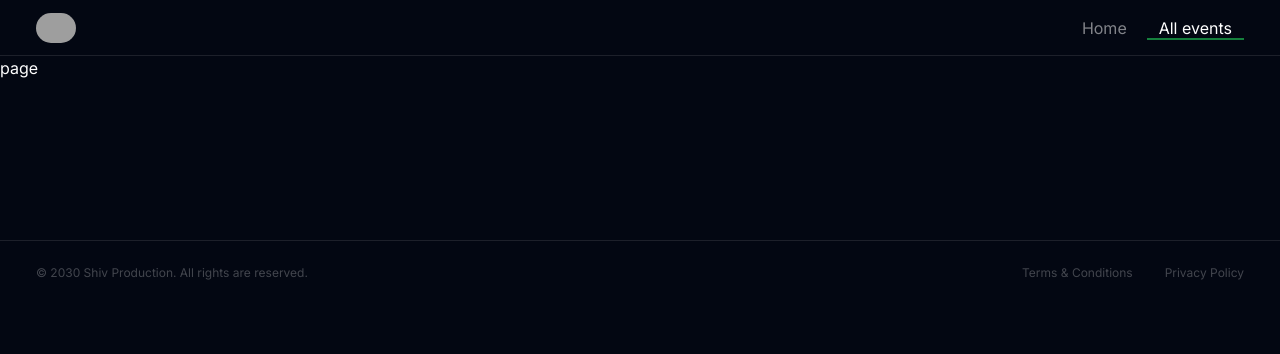
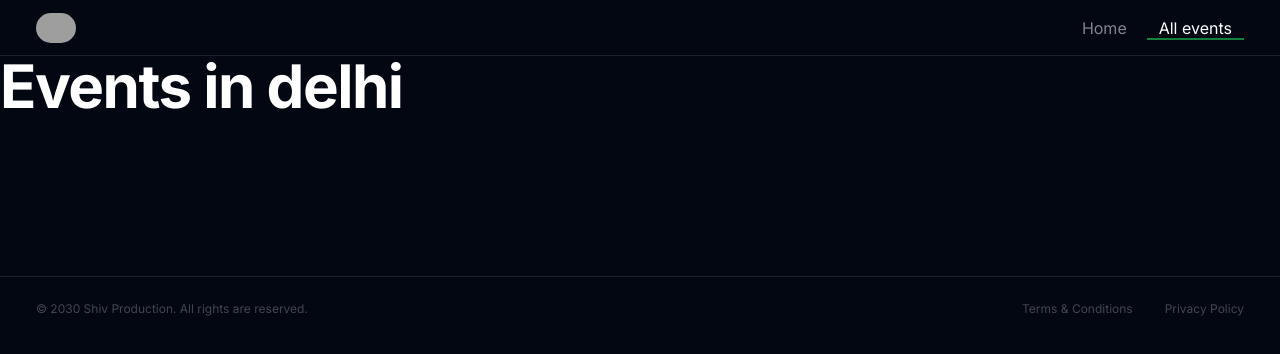
Before and after one commit to shivPratap007/event-finder, a Next.js app: page /events/all in a window 1280 px wide. Shown: the top 354 px of the page. Built offline with nearby package versions, Linux system fonts and the light colour scheme; grey boxes are pictures that could not be loaded.

Commit message:
add: header component for usability

```diff
--- /dev/null
+++ b/src/app/events/[city]/page.tsx
@@ -0,0 +1,9 @@
+import Heading from "@/components/Heading";
+
+export default function page() {
+  return (
+    <>
+      <Heading text={"Events in delhi"} />
+    </>
+  );
+}
--- a/src/app/events/all/page.tsx
+++ /dev/null
@@ -1,6 +0,0 @@
-
-export default function AllEvents() {
-  return (
-    <div>page</div>
-  )
-}
--- a/src/app/page.tsx
+++ b/src/app/page.tsx
@@ -1,3 +1,4 @@
+import Heading from "@/components/Heading";
 import SearchEvent from "@/components/SearchEvent";
 import Link from "next/link";
 
@@ -6,9 +7,7 @@ export default function Home() {
   return (
     <>
       <main className="flex flex-col items-center pt-36 px-3 ">
-        <h1 className="text-3xl font-bold tracking-tight lg:text-6xl">
-          Find events around you
-        </h1>
+        <Heading text={"Find events around you"}/>
         <p className="mb-12 text-center mt-7 text-2xl lg:text-3xl opacity-75">
           Browse more than{" "}
           <span className="text-green-700 italic underline font-bold">
--- /dev/null
+++ b/src/components/Heading.tsx
@@ -0,0 +1,10 @@
+type HeadingProps={
+    text:string;
+}
+export default function Heading({text}:HeadingProps) {
+  return (
+    <h1 className="text-3xl font-bold tracking-tight lg:text-6xl">
+      {text}
+    </h1>
+  );
+}
```
